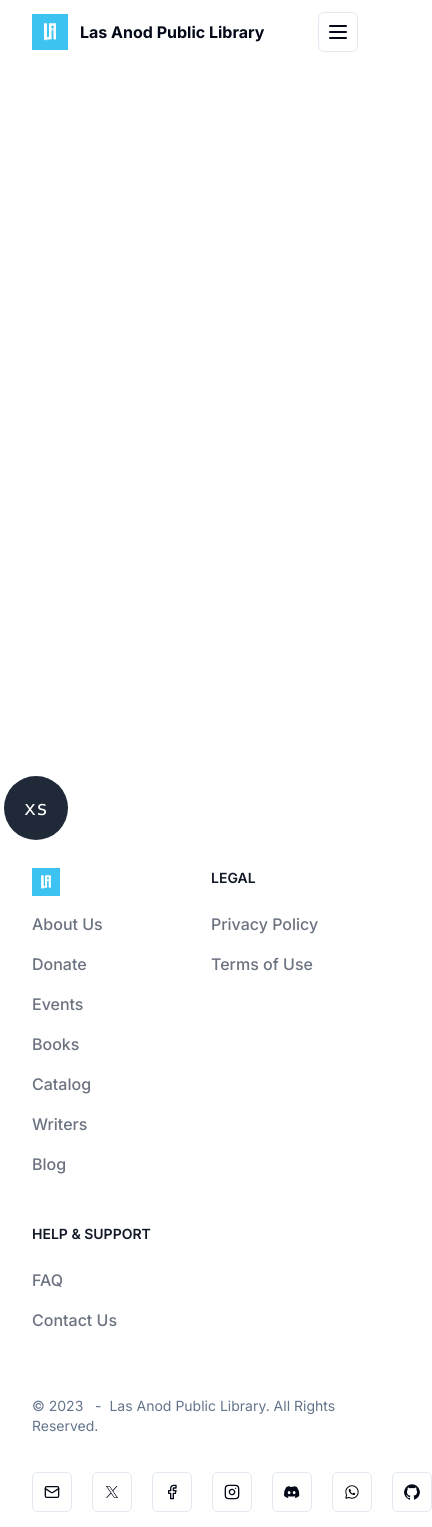
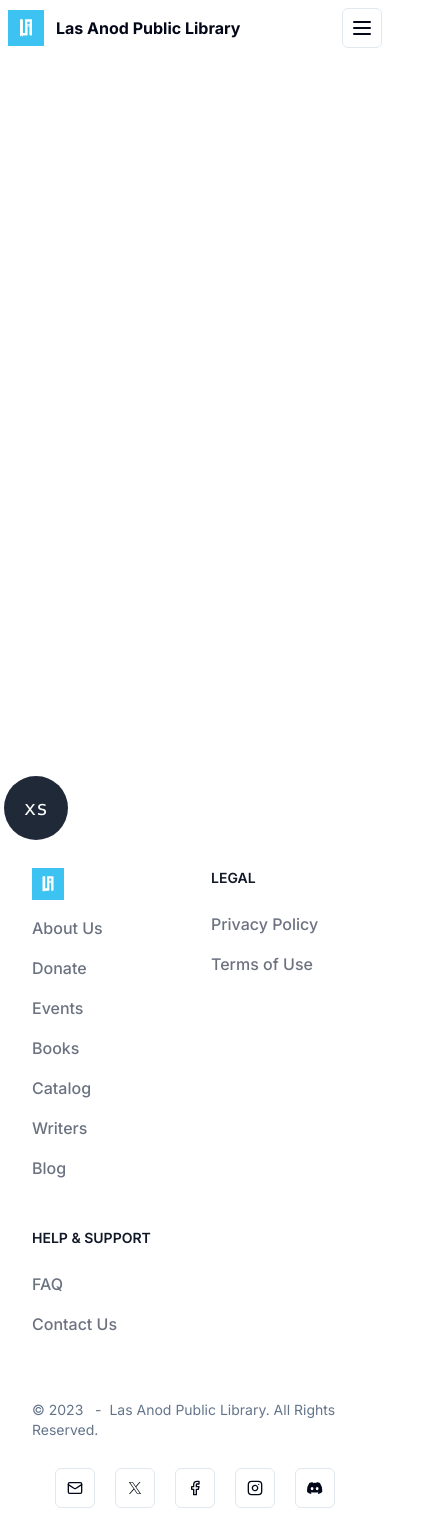
Before and after one commit to lasanodpubliclibrary/site, a Next.js app: page / in a window 390 px wide. Shown: the top 1527 px of the page, 432 px wide, since content can reach past the window. Built offline with nearby package versions, Linux system fonts and the light colour scheme.

Commit message:
fix: logoWithname full height, footer social links

```diff
--- a/src/app/(marketting)/layout.tsx
+++ b/src/app/(marketting)/layout.tsx
@@ -11,7 +11,7 @@ export default async function MarketingLayout({
   return (
     <div className="bg-background ">
       <Header />
-      <main className=" min-h-[calc(100vh-5rem)]">{children}</main>
+      <main className="min-h-[calc(100vh-5rem)]">{children}</main>
       <SiteFooter />
     </div>
   );
--- a/src/components/Icons/LogoWithName.tsx
+++ b/src/components/Icons/LogoWithName.tsx
@@ -26,10 +26,7 @@ export default function LogoWithName({
   return (
     <Link
       href={href ?? "/"}
-      className={cn(
-        "w-fit md:custom-h-full flex items-center gap-3 ",
-        classes?.root
-      )}
+      className={cn("w-fit flex items-center gap-3 ", classes?.root)}
     >
       {showLogo && (
         <div className={cn("flex items-center", classes?.logo)}>
--- a/src/components/marketting/footer.tsx
+++ b/src/components/marketting/footer.tsx
@@ -1,9 +1,8 @@
 import { siteConfig } from "@/config/site";
 import Link from "next/link";
 import { FooterSection, Link as LinkType } from "types";
+import { marketingConfig } from "../../config/marketing";
 import { buttonVariants } from "../ui/button";
-import { cn } from "@/lib/utils";
-import { marketingConfig } from "../../config/marketing";
 
 export default function Footer() {
   if (!marketingConfig?.footer) return null;
@@ -18,13 +17,13 @@ export default function Footer() {
             ))}
           </div>
         )}
-        <div className="px-4 py-6 flex flex-col md:flex-row md:items-center md:justify-between gap-5">
+        <div className="px-4 py-6 flex flex-col md:flex-row md:items-center md:justify-between gap-3">
           <span className="text-sm text-muted-foreground sm:text-center">
             © {marketingConfig?.footer?.copyYears} &nbsp; - &nbsp;
             <Link href={siteConfig.url}>{siteConfig.name}</Link>. All Rights
             Reserved.
           </span>
-          <ul className="flex mt-4 sm:justify-center md:mt-0 space-x-5 rtl:space-x-reverse">
+          <ul className="flex justify-center flex-wrap mt-4  md:mt-0 gap-5 rtl:space-x-reverse">
             {siteConfig.links.map(({ name, href, Icon }) => (
               <li key={name}>
                 <SocialLink href={href} name={name} Icon={Icon} />
@@ -53,7 +52,7 @@ function SocialLink({ href, name, Icon, external }: LinkType) {
 function FooterSection({ title, links, Icon }: FooterSection) {
   return (
     <div>
-      {Icon && <Icon className="h-7 w-7 md:h-9 md:w-9 mb-4" />}
+      {Icon && <Icon className="h-8 w-8 md:h-10 md:w-10 mb-4" />}
       {title && (
         <h2 className="mb-6 text-sm font-semibold text-gray-900 uppercase dark:text-white">
           {title}
--- a/src/components/marketting/header.tsx
+++ b/src/components/marketting/header.tsx
@@ -7,8 +7,7 @@ import { buttonVariants } from "../ui/button";
 
 export default function Header() {
   return (
-    <header className="container sticky top-0 h-fit z-40 bg-background ">
-      <div className="flex min-h-20 h-fit items-start justify-between py-3 md;py-6 ">
+    <header className="  h-fit z-40 bg-background flex min-h-20 items-start justify-between py-2 md;py-5 px-2 md:px-6 ">
       <MainNav items={marketingConfig.mainNav} />
       <nav className="hidden md:flex items-start gap-6 px-4">
         <Link
@@ -21,7 +20,6 @@ export default function Header() {
           donate
         </Link>
       </nav>
-      </div>
     </header>
   );
 }
```
Lines whose indentation alone changed are shown as unchanged.
